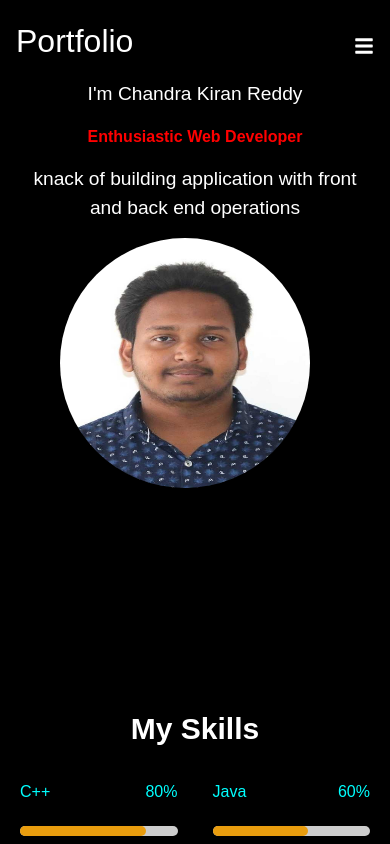
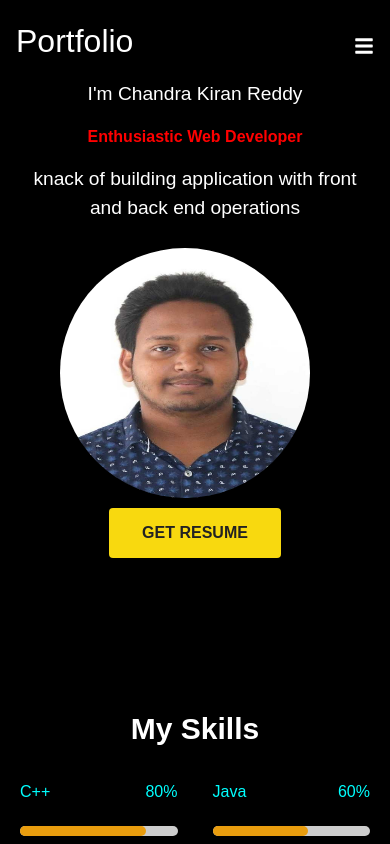
Before and after one commit to Kovvuri-Chandra-Kiran-Reddy/Mern-internship, a React (Vite) app in the folder react js tasks/portfolio/: page / in a window 390 px wide. Shown: the top 844 px of the page. Built offline with nearby package versions, Linux system fonts and the light colour scheme.

Commit message:
modified

```diff
--- a/react js tasks/portfolio/src/App.css
+++ b/react js tasks/portfolio/src/App.css
@@ -42,6 +42,6 @@ ul{
 
 .btn:hover{
   background: rgba(255,255,255,0.2);
-  color : #fff;
+  color : blue;
   transition: 0.3s;
 }
--- a/react js tasks/portfolio/src/components/MainHero/MainHero.css
+++ b/react js tasks/portfolio/src/components/MainHero/MainHero.css
@@ -26,6 +26,7 @@
 
 .right-hero {
     display: flex;
+    flex-direction: column;
     align-items: center;
     justify-content: center;
     width: 40%;
@@ -58,4 +59,29 @@
         height: 100%;
         width: 50%;
     }
+    .dummy{
+        display: none;
+    }
 }
+
+.dummy:hover{
+    background-color: magenta;
+    color : yellow;
+}
+
+.dummy2{
+    display: none;
+}
+
+.dummy2:hover{
+    background-color: magenta;
+    color : yellow;
+}
+
+@media screen and (max-width : 740px) {
+    .dummy2{
+        margin-top: 10px;
+        display: block;
+        z-index: 10;
+    }
+}
--- a/react js tasks/portfolio/src/components/MainHero/MainHero.jsx
+++ b/react js tasks/portfolio/src/components/MainHero/MainHero.jsx
@@ -2,6 +2,7 @@ import React, { useState } from 'react'
 import { useTypewriter } from 'react-simple-typewriter'
 import myImage from './../../assets/kiran photo.jpg'
 import './MainHero.css'
+import resume from './../../assets/kiran resume.pdf'
 
 const MainHero = () => {
     const [text] = useTypewriter({
@@ -15,18 +16,20 @@ const MainHero = () => {
                 <div className="intro">
                     <p> I'm Chandra Kiran Reddy</p>
                 </div>
-                <div className="typewriter">
+                <div className="typewriter" style={{ paddingBottom: "10px" }}>
                     <span style={{ color: 'red', fontWeight: 'bold' }}>
                         {text.length == 0 ? <br /> : text}
                     </span>
-                    <p>   </p>
+                    <p>   </p><p></p>
                     <p>knack of building application with front and back end operations</p>
+                    <a href={resume} className='btn dummy'>Get Resume</a>
                 </div>
 
             </div>
 
             <div className="right-hero">
                 <img src={myImage} alt="" style={{ width: "250px", height: "250px", borderRadius: 300 / 2, marginRight: "20px" }} />
+                <a href={resume} className='btn dummy2'>Get Resume</a>
             </div>
         </div>
     )
--- a/react js tasks/portfolio/src/components/Navbar/Navbar.css
+++ b/react js tasks/portfolio/src/components/Navbar/Navbar.css
@@ -49,6 +49,7 @@
     transform: scale(0.9);
     transition: .3s ease-in-out tranform;
     text-align: center;
+    z-index: 5;
 }
 
 .scroll-top:hover {
```
